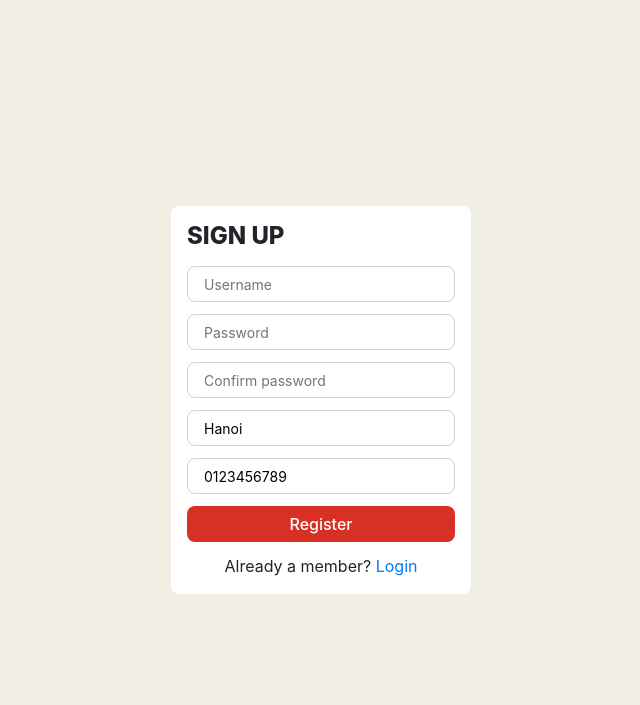
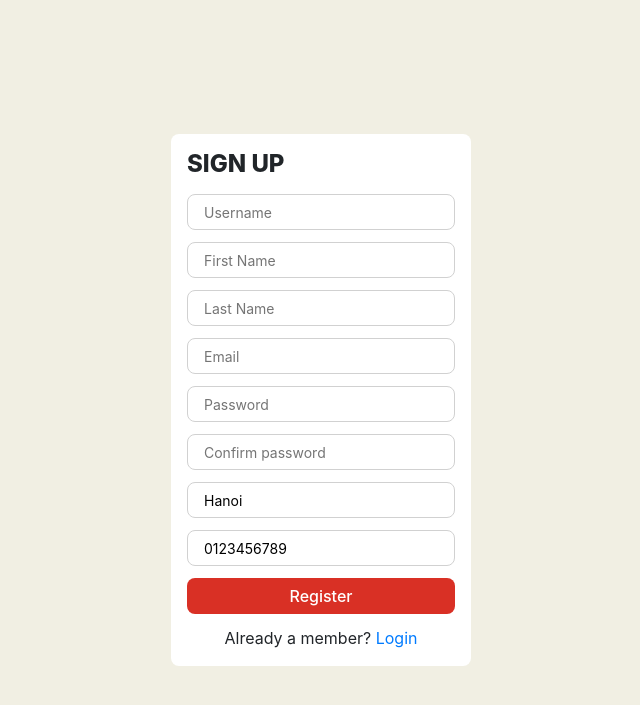
Before and after one commit to vinhnhan576/EcommerceWebProject, a Django app: page /register in a window 1280 px wide. Shown: the top 705 px of the page, without its empty margins (319-959 px from the left). Run offline with Django 4.2, Linux system fonts and the light colour scheme; some libraries are stand-ins or nearby versions.

Commit message:
minor fix

```diff
--- a/EcommerceWebProject/settings.py
+++ b/EcommerceWebProject/settings.py
@@ -25,7 +25,7 @@ BASE_DIR = Path(__file__).resolve().parent.parent
 SECRET_KEY = 'django-insecure-67cltv!ff1hw=q9+l=h#wavgmy^xxo^k!*29c&&-6=oor=9@-k'
 
 # SECURITY WARNING: don't run with debug turned on in production!
-DEBUG = False
+DEBUG = True
 
 ALLOWED_HOSTS = ["*"]
 
--- a/bookstore/models.py
+++ b/bookstore/models.py
@@ -1,5 +1,6 @@
 from django.db import models
 from EcommerceWebProject.settings import AUTH_USER_MODEL
+from django.contrib.auth import get_user_model
 
 
 # Create your models here.
@@ -50,7 +51,7 @@ class Review(models.Model):
     review = models.TextField()
     rating = models.IntegerField()
     created_at = models.DateTimeField(auto_now_add=True)
-    user = models.ForeignKey(AUTH_USER_MODEL, on_delete=models.CASCADE)
+    user = models.ForeignKey(get_user_model(), on_delete=models.CASCADE, null=True, blank=True)
 
     def __str__(self):
         return self.review
--- a/bookstore/views.py
+++ b/bookstore/views.py
@@ -278,11 +278,12 @@ def send_verification_code(request):
         from_email = settings.DEFAULT_FROM_EMAIL
         recipient_list = [email]
         send_mail(subject, message, from_email, recipient_list)
-        if 'cart' not in request.session:
+        if 'code' not in request.session:
             request.session['code'] = {}
             request.session['code'] = verification_code
         else:
             request.session['code'] = verification_code
+
     return JsonResponse('Email sent!', safe=False)
 
 
--- a/static/js/register.js
+++ b/static/js/register.js
@@ -1,40 +1,44 @@
-const form = document.getElementById('form');
-const username = document.getElementById('username');
-const password = document.getElementById('password');
-const cpassword = document.getElementById('cpassword');
-const address = document.getElementById('address');
-const phone = document.getElementById('phone');
+const form = document.getElementById("form");
+const username = document.getElementById("username");
+const first_name = document.getElementById("first_name");
+const last_name = document.getElementById("last_name");
+const email = document.getElementById("email");
+const password = document.getElementById("password");
+const cpassword = document.getElementById("cpassword");
+const address = document.getElementById("address");
+const phone = document.getElementById("phone");
 
-form.addEventListener('change', () => {
-    document.getElementById('submitBtn').disabled = !validateInputs()
+form.addEventListener("change", () => {
+	document.getElementById("submitBtn").disabled = !validateInputs();
 });
+
+console.log(first_name);
 
 const setError = (element, message) => {
 	const fieldContainer = element.parentElement;
-    const errorSpan = fieldContainer.querySelector('.error');
-    errorSpan.innerHTML =
-        `   <i class="fa-solid fa-circle-exclamation error-icon"></i>
+	const errorSpan = fieldContainer.querySelector(".error");
+	errorSpan.innerHTML = `   <i class="fa-solid fa-circle-exclamation error-icon"></i>
         <p>${message}</p>
     `;
 
-    fieldContainer.classList.add('error');
-    fieldContainer.classList.remove('success')
+	fieldContainer.classList.add("error");
+	fieldContainer.classList.remove("success");
 };
 
-const setSuccess = element => {
+const setSuccess = (element) => {
 	const fieldContainer = element.parentElement;
-    const errorSpan = fieldContainer.querySelector('.error');
+	const errorSpan = fieldContainer.querySelector(".error");
 
-    errorSpan.innerHTML = '';
-    fieldContainer.classList.add('success');
-    fieldContainer.classList.remove('error');
+	errorSpan.innerHTML = "";
+	fieldContainer.classList.add("success");
+	fieldContainer.classList.remove("error");
 };
 
 const validateUsername = () => {
 	const usernameValue = username.value.trim();
 
-    if (usernameValue === '') {
-        setError(username, 'Username is required.');
+	if (usernameValue === "") {
+		setError(username, "Username is required.");
 		return false;
 	} else {
 		setSuccess(username);
@@ -42,14 +46,37 @@ const validateUsername = () => {
 	}
 };
 
+const validateFirstName = () => {
+	const usernameValue = first_name.value.trim();
+
+	if (usernameValue === "") {
+		setError(first_name, "Username is required.");
+		return false;
+	} else {
+		setSuccess(first_name);
+		return true;
+	}
+};
+const validateLastName = () => {
+	const usernameValue = last_name.value.trim();
+
+	if (usernameValue === "") {
+		setError(last_name, "Username is required.");
+		return false;
+	} else {
+		setSuccess(last_name);
+		return true;
+	}
+};
+
 const validatePassword = () => {
 	const passwordValue = password.value.trim();
 
-    if (passwordValue === '') {
-        setError(password, 'Password is required.');
+	if (passwordValue === "") {
+		setError(password, "Password is required.");
 		return false;
-    } else if (passwordValue.length < 8 ) {
-        setError(password, 'Password must be at least 8 characters.')
+	} else if (passwordValue.length < 8) {
+		setError(password, "Password must be at least 8 characters.");
 		return false;
 	} else {
 		setSuccess(password);
@@ -61,8 +88,8 @@ const validateConfirmPassword = () => {
 	const passwordValue = password.value.trim();
 	const cpasswordValue = cpassword.value.trim();
 
-    if (cpasswordValue === '') {
-        setError(cpassword, 'Confirm password is required.');
+	if (cpasswordValue === "") {
+		setError(cpassword, "Confirm password is required.");
 		return false;
 	} else if (cpasswordValue !== passwordValue) {
 		setError(cpassword, "Passwords don't match.");
@@ -76,8 +103,8 @@ const validateConfirmPassword = () => {
 const validateAddress = () => {
 	const addressValue = address.value.trim();
 
-    if (addressValue === '') {
-        setError(address, 'Address is required.');
+	if (addressValue === "") {
+		setError(address, "Address is required.");
 		return false;
 	} else {
 		setSuccess(address);
@@ -88,29 +115,62 @@ const validateAddress = () => {
 const isValidPhone = (phoneNumber) => {
 	const re = /^(0|\+84)(\d{9})$/;
 	return re.test(phoneNumber);
-}
+};
 
 const validatePhone = () => {
 	const phoneValue = phone.value.trim();
 
-    if (phoneValue === '') {
-        setError(phone, 'Phone is required.');
+	if (phoneValue === "") {
+		setError(phone, "Phone is required.");
 		return false;
 	} else if (!isValidPhone(phoneValue)) {
-        setError(phone, 'Please provide a valid phone number.')
+		setError(phone, "Please provide a valid phone number.");
 		return false;
 	} else {
 		setSuccess(phone);
 		return true;
 	}
+};
+
+const isValidEmail = (email) => {
+	const re =
+		/^(([^<>()\[\]\\.,;:\s@"]+(\.[^<>()\[\]\\.,;:\s@"]+)*)|(".+"))@((\[[0-9]{1,3}\.[0-9]{1,3}\.[0-9]{1,3}\.[0-9]{1,3}\])|(([a-zA-Z\-0-9]+\.)+[a-zA-Z]{2,}))$/;
+	return re.test(String(email).toLowerCase());
+};
+
+const validateEmail = () => {
+	const emailValue = email.value.trim();
+
+	if (emailValue === "") {
+		setError(email, "Email is required.");
+		return false;
+	} else if (!isValidEmail(emailValue)) {
+		setError(email, "Please provide a valid email address.");
+		return false;
+	} else {
+		setSuccess(email);
+		return true;
 	}
+};
 
 const validateInputs = () => {
-    return validateUsername() && validatePassword() && validateConfirmPassword() && validateAddress() && validatePhone();
+	return (
+		validateUsername() &&
+		validatePassword() &&
+		validateConfirmPassword() &&
+		validateAddress() &&
+		validatePhone() &&
+		validateEmail() &&
+		validateFirstName() &&
+		validateLastName()
+	);
 };
 
-username.addEventListener('focusout', validateUsername);
-password.addEventListener('focusout', validatePassword);
-cpassword.addEventListener('focusout', validateConfirmPassword);
-address.addEventListener('focusout', validateAddress);
-phone.addEventListener('focusout', validatePhone);
+username.addEventListener("focusout", validateUsername);
+password.addEventListener("focusout", validatePassword);
+cpassword.addEventListener("focusout", validateConfirmPassword);
+address.addEventListener("focusout", validateAddress);
+phone.addEventListener("focusout", validatePhone);
+first_name.addEventListener("focusout", validateFirstName);
+last_name.addEventListener("focusout", validateLastName);
+email.addEventListener("focusout", validateEmail);
--- a/templates/detail.html
+++ b/templates/detail.html
@@ -171,7 +171,8 @@
 			</div>
 		</div>
 
-		<div class="row selection-reviews-container" style="padding-top: 20px; margin-bottom: 50px; width: 100%">
+		<div class="row selection-reviews-container" style="padding-top: 20px; width: 100%">
+			{% if user.is_authenticated %}
 			<div class="row" style="margin-bottom: 30px;">
 				<div class="col-md-2 review-card-container"></div>
 				<div class="col-md-10 review-card-container">
@@ -211,6 +212,7 @@
 						<i class="fa-solid fa-paper-plane send-review" onclick="sendReview()"></i>
 					</div>
 				</div>
+				{% endif %}
 			</div>
 			{% for review in reviews reversed %}
 			<div class="row review">
@@ -303,7 +305,7 @@
 				rating: document.querySelector('input[name="rating"]:checked').value,
 				created_at: Date.now(),
 				book_id: "{{book.id}}",
-				user_id: 1,
+				user_id: "{{user.id}}",
 			}),
 		});
 		console.log("review sent");
--- a/templates/register.html
+++ b/templates/register.html
@@ -26,6 +26,27 @@
             <div class="field-container">
                 {% comment %} <input type="text" id="username" name="username" placeholder="Username"> {% endcomment %}
                 {{form.username}}
+                <span class="error"></span>
+            </div>
+
+            <!-- Username -->
+            <div class="field-container">
+                {% comment %} <input type="text" id="username" name="username" placeholder="Username"> {% endcomment %}
+                {{form.first_name}}
+                <span class="error"></span>
+            </div>
+
+            <!-- Username -->
+            <div class="field-container">
+                {% comment %} <input type="text" id="username" name="username" placeholder="Username"> {% endcomment %}
+                {{form.last_name}}
+                <span class="error"></span>
+            </div>
+
+            <!-- Username -->
+            <div class="field-container">
+                {% comment %} <input type="text" id="username" name="username" placeholder="Username"> {% endcomment %}
+                {{form.email}}
                 <span class="error"></span>
             </div>
 
--- a/test.sql
+++ b/test.sql
@@ -1,2 +1 @@
-CREATE TABLE bookstore_user (id PRIMARY KEY, username VARCHAR(255), password VARCHAR(255), address VARCHAR(255), phone VARCHAR(255))
-INSERT INTO bookstore_user (id, username, password, address, phone) VALUES (1, 'vnhan', '123456', 'test', '1234567890')
+DROP TABLE bookstore_user
--- a/users/forms.py
+++ b/users/forms.py
@@ -11,6 +11,27 @@ class RegisterForm(UserCreationForm):
             'id':'username',
             'type':'text',
             'placeholder':'Username',
+        })
+
+        self.fields['first_name'].widget.attrs.update({
+            'name':'first_name',
+            'id':'first_name',
+            'type':'text',
+            'placeholder':'First Name',
+        })
+
+        self.fields['last_name'].widget.attrs.update({
+            'name':'last_name',
+            'id':'last_name',
+            'type':'text',
+            'placeholder':'Last Name',
+        })
+
+        self.fields['email'].widget.attrs.update({
+            'name':'email',
+            'id':'email',
+            'type':'text',
+            'placeholder':'Email',
         })
 
         self.fields['password1'].widget.attrs.update({
@@ -43,7 +64,7 @@ class RegisterForm(UserCreationForm):
 
     class Meta:
         model = get_user_model()
-        fields = ['username', 'password1', 'password2', 'address', 'phone']
+        fields = ['username', 'first_name', 'last_name', 'email', 'password1', 'password2', 'address', 'phone']
 
     def save(self, commit=True):
         user = super(RegisterForm, self).save(commit=False)
```
Also changed, not shown: templates/cart.html (+5 -4 lines), bookstore/migrations/0006_alter_review_user.py (added), db.sqlite3. Lines whose indentation alone changed are shown as unchanged.
